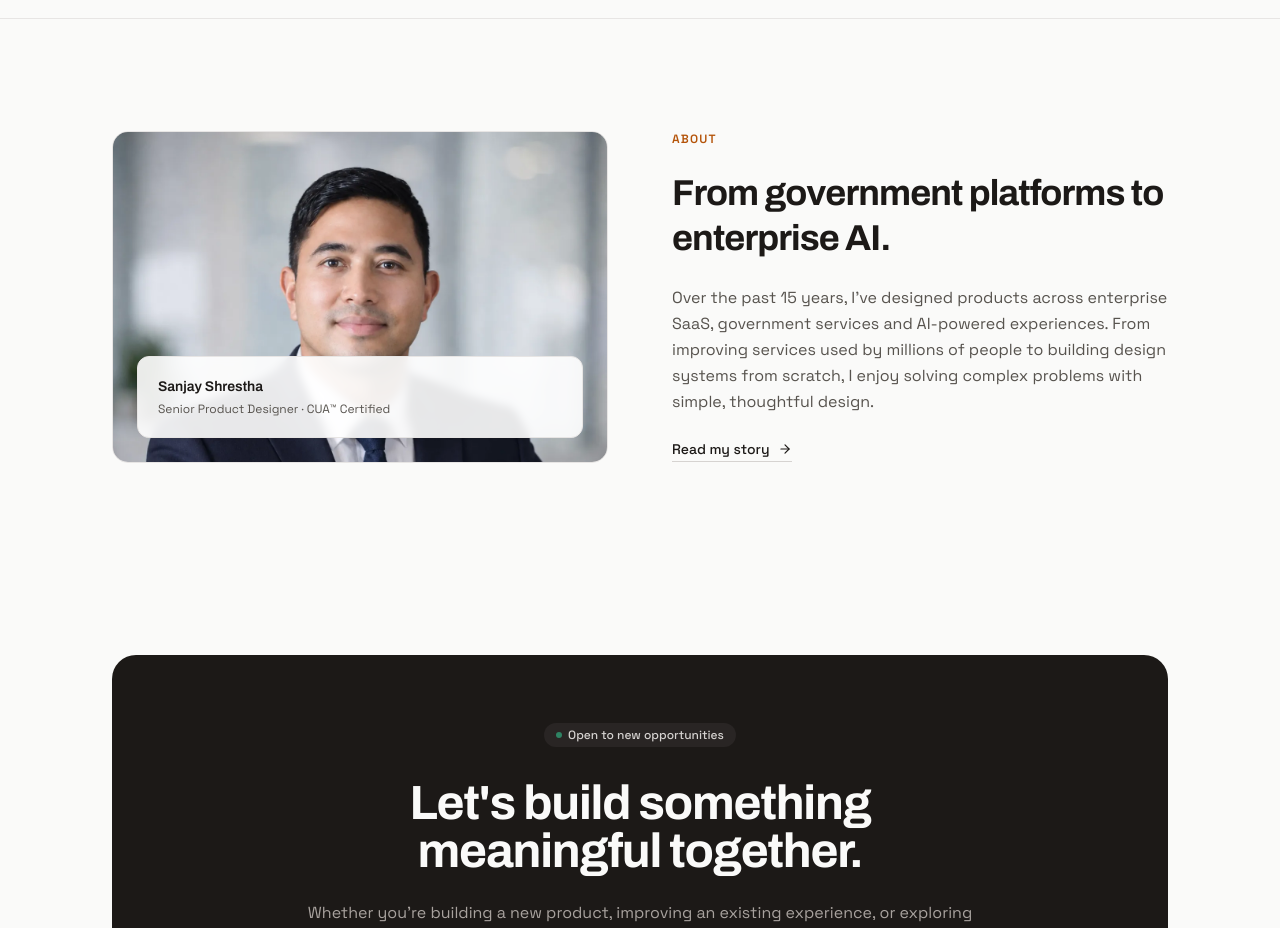
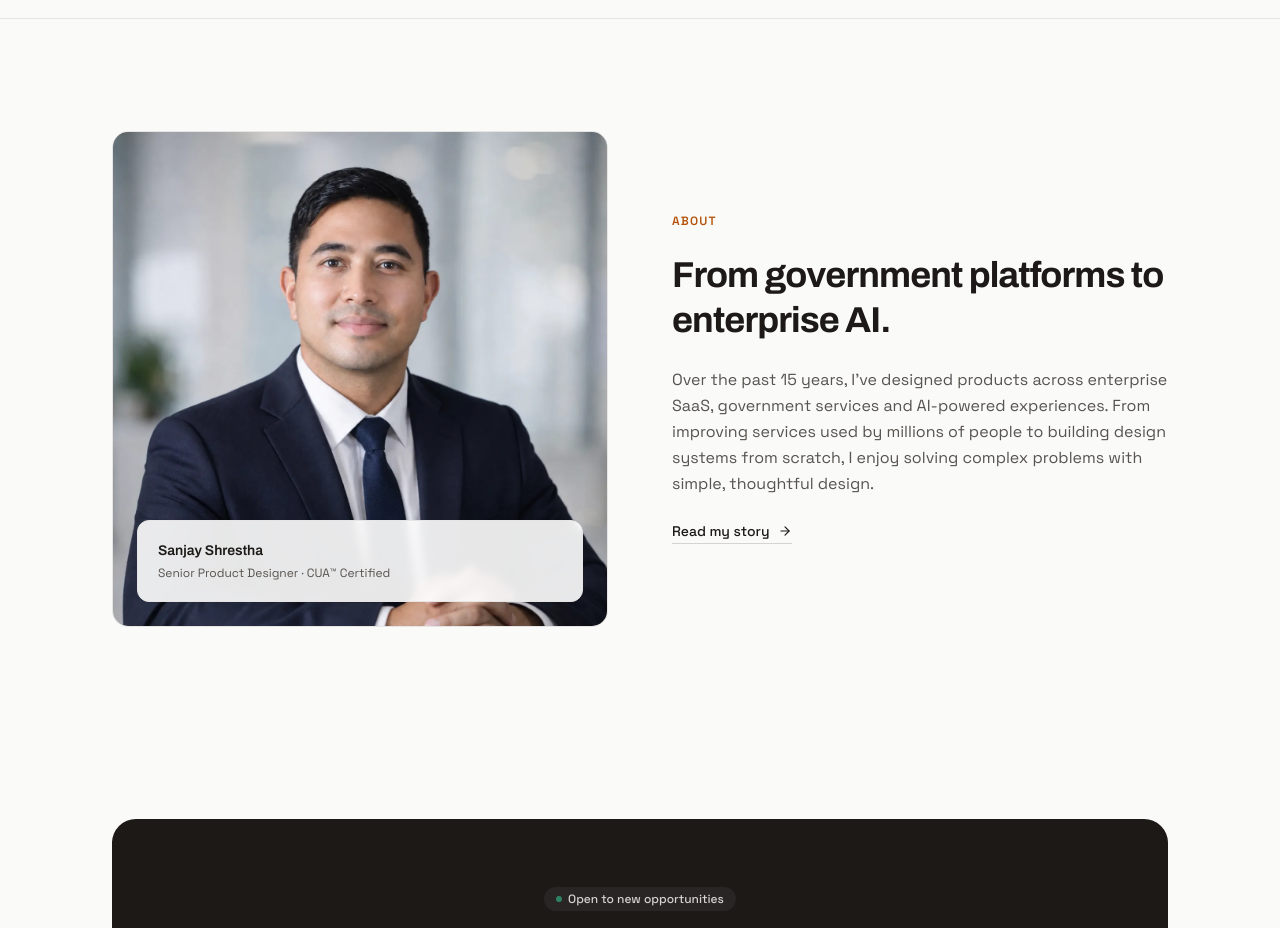
Before and after one commit to shresthasans/nextjs-portfolio, a Next.js app: page / in a window 1280 px wide. Shown: the part 4240-5168 px from the top of the page. Built offline with nearby package versions, Linux system fonts and the light colour scheme.

Commit message:
Fix homepage profile photo sizing to match About page
Image div used h-full, stretching to match the tall text column's
height and rendering oversized. Switched to aspect-square + object-cover
like the About page for consistent proportions.

Co-Authored-By: Claude Sonnet 5 <noreply@anthropic.com>

```diff
--- a/components/HomePageClient.tsx
+++ b/components/HomePageClient.tsx
@@ -379,13 +379,13 @@ export default function HomePageClient() {
       <section className="py-28">
         <div className="container-portfolio">
           <div className="grid grid-cols-1 lg:grid-cols-2 gap-16 items-center">
-            <AnimatedSection direction="left" className='h-full'>
-              <div className="relative w-full h-full rounded-2xl overflow-hidden border border-stone-200 dark:border-stone-700">
+            <AnimatedSection direction="left">
+              <div className="relative w-full aspect-square rounded-2xl overflow-hidden border border-stone-200 dark:border-stone-700">
                 <Image
                   src="/images/profile/sanjay.webp"
                   alt="Sanjay Shrestha, Senior Product Designer"
                   fill
-                  className="object-cover object-top"
+                  className="object-cover"
                 />
                 <div className="absolute bottom-6 left-6 right-6 p-5 bg-white/90 dark:bg-stone-900/90 rounded-xl border border-stone-200 dark:border-stone-700 backdrop-blur-sm">
                   <p className="font-heading font-semibold text-stone-900 dark:text-stone-50 text-sm mb-1">
```
